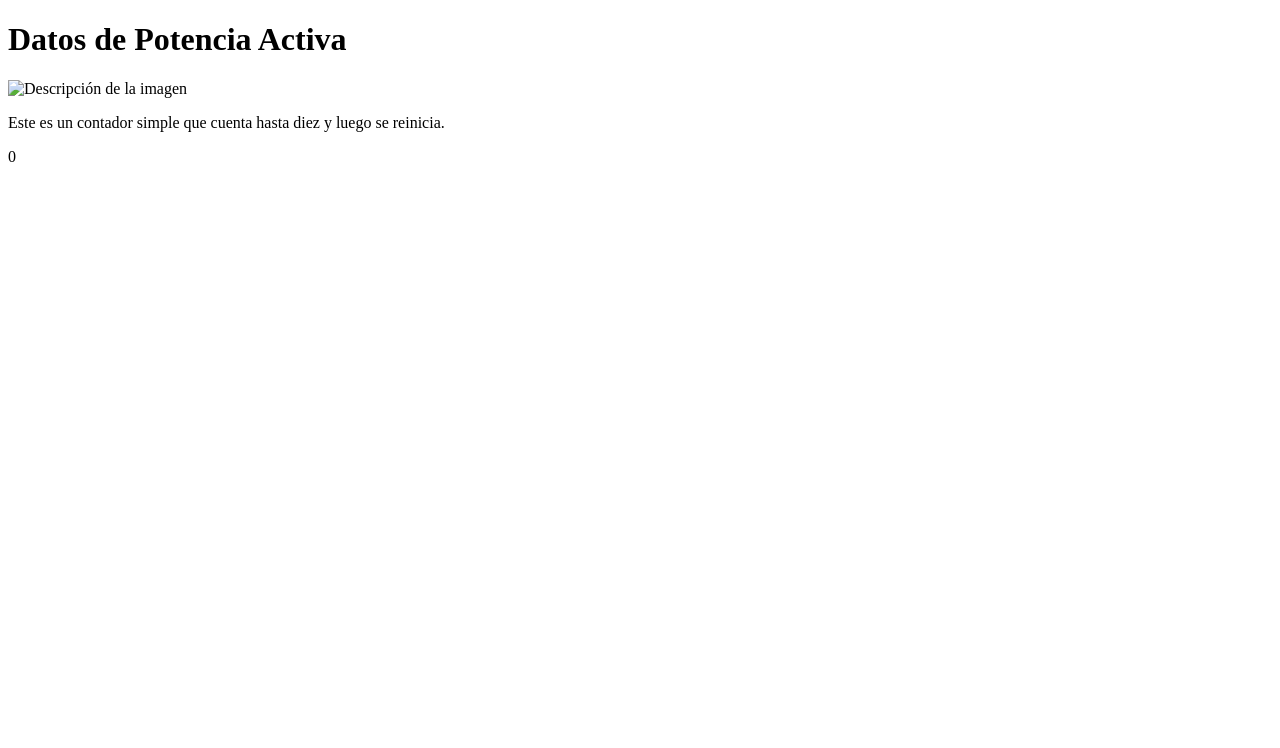
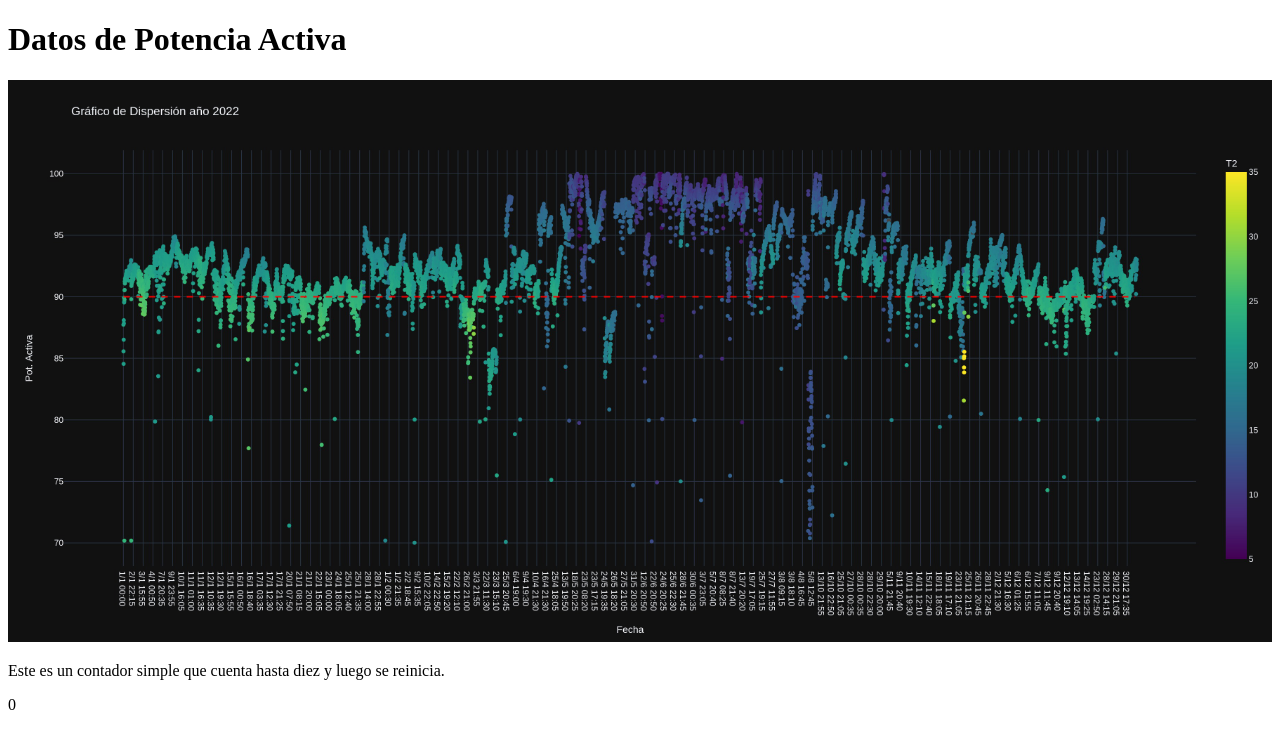
Before and after one commit to Facundo598/Web1, a plain HTML site: page index.html in a window 1280 px wide. Drawn offline with Linux system fonts and the light colour scheme.

Commit message:
Update index.html

```diff
--- a/index.html
+++ b/index.html
@@ -4,11 +4,14 @@
     <meta charset="UTF-8">
     <meta name="viewport" content="width=device-width, initial-scale=1.0">
     <title>Mi Página Web</title>
+    <style>
+        .responsive-image {display: block;margin: 0 auto;max-width: 80%; /* Ajuste del tamaño a 80% del contenedor */height: auto;}
+    </style>
 </head>
 <body>
     <h1>Datos de Potencia Activa</h1>
     <!-- Agrega la imagen justo después del título -->
-    <img src="grafica%20(2).jpg" alt="Descripción de la imagen" style="max-width: 100%; height: auto;">
+    <img src="001.jpg" alt="Descripción de la imagen" style="max-width: 100%; height: auto;">
     <p>Este es un contador simple que cuenta hasta diez y luego se reinicia.</p>
     <div id="counter">0</div>
 
```
